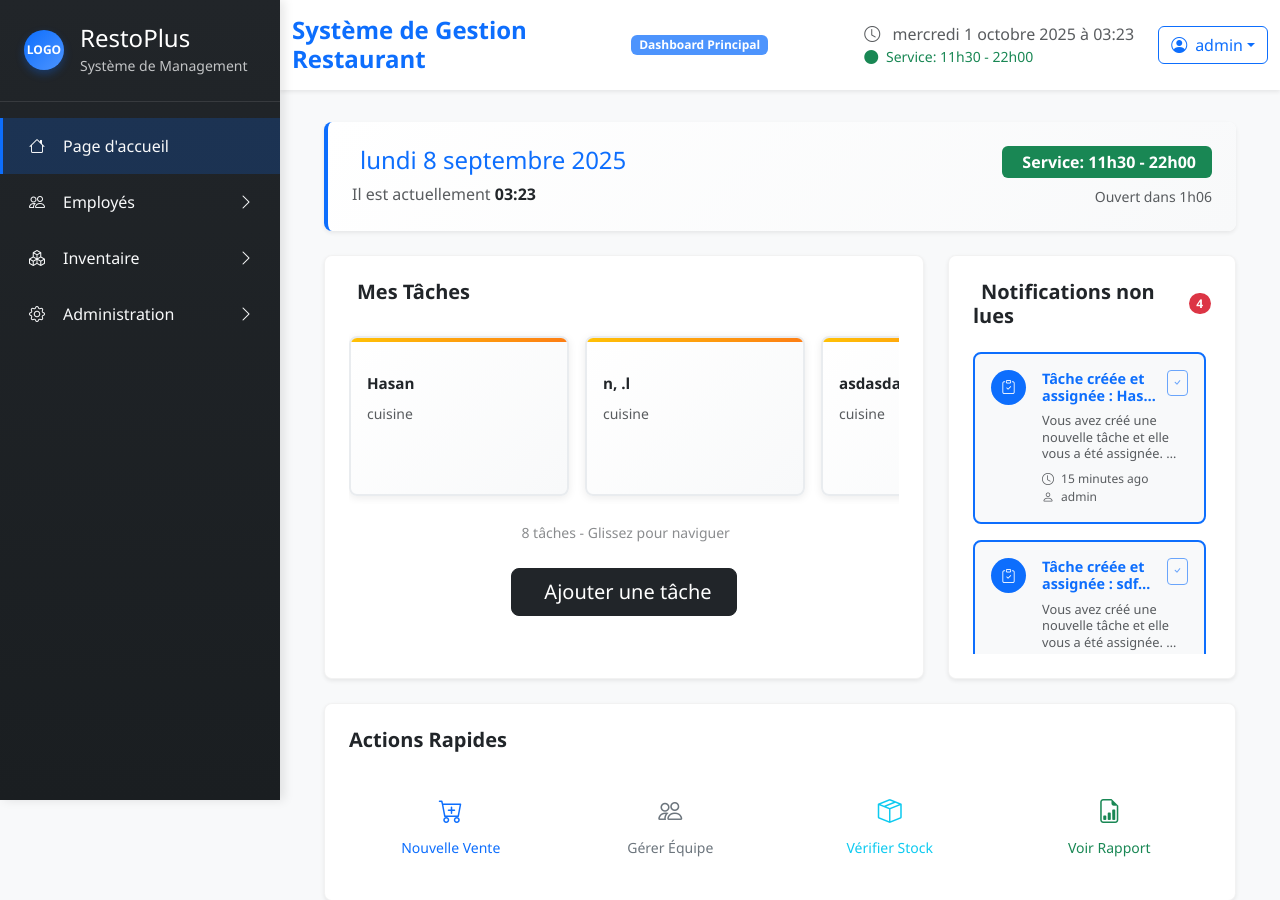
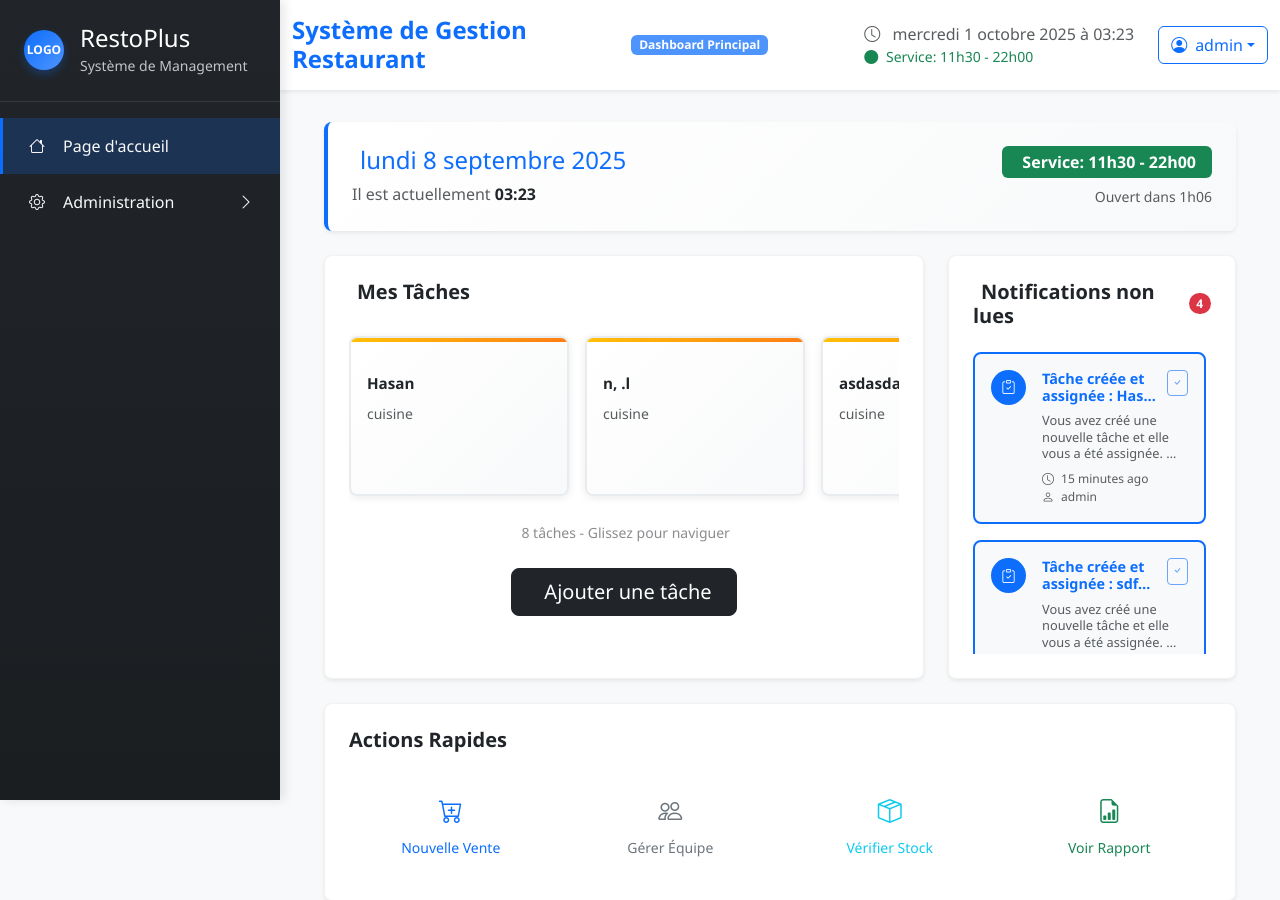
Before and after one commit to DylanNomaou/Approfondissement-Web, a Django app: page / in a window 1280 px wide. Shown: the top 900 px of the page. Run offline with Django 5.2, Linux system fonts and the light colour scheme; a user stored in the database is signed in; data comes from the database, SQL or seed files in the repository.

Commit message:
final version

```diff
--- a/ApprofondissementWeb/restoplus/templates/restoplus/partials/sidebar.html
+++ b/ApprofondissementWeb/restoplus/templates/restoplus/partials/sidebar.html
@@ -25,7 +25,7 @@
                 </a>
             </li>
 
-            <li class="nav-item">
+            <!--<li class="nav-item">
                 <a class="nav-link text-light d-flex align-items-center py-3 px-4 sidebar-link" href="#" data-bs-toggle="collapse" data-bs-target="#employeesSubmenu">
                     <i class="bi bi-people me-3"></i>
                     <span>Employés</span>
@@ -67,7 +67,7 @@
                         </li>
                     </ul>
                 </div>
-            </li>
+            </li> <!-- IGNORE -->
 
             <li class="nav-item">
                 <a class="nav-link text-light d-flex align-items-center py-3 px-4 sidebar-link {% if request.resolver_match.url_name == 'admin_dashboard' or request.resolver_match.url_name == 'create_role' or request.resolver_match.url_name == 'manage_user_role' %}active{% endif %}" href="#" data-bs-toggle="collapse" data-bs-target="#adminSubmenu">
@@ -77,12 +77,12 @@
                 </a>
                 <div class="collapse {% if request.resolver_match.url_name == 'admin_dashboard' or request.resolver_match.url_name == 'create_role' or request.resolver_match.url_name == 'manage_user_role' %}show{% endif %}" id="adminSubmenu">
                     <ul class="nav flex-column ms-4">
-                        <li class="nav-item">
+                       <!--<li class="nav-item">
                             <a class="nav-link text-light-50 py-2" href="#">
                                 <i class="bi bi-person-add me-2"></i>Création de compte
                             </a>
                         </li>
-                        <li class="nav-item">
+                        <li class="nav-item"><!-- IGNORE --->
                             <a class="nav-link text-light-50 py-2 {% if request.resolver_match.url_name == 'admin_dashboard' %}active{% endif %}" href="{% url 'admin_dashboard' %}">
                                 <i class="bi bi-shield-check me-2"></i>Donner accès
                             </a>
```
